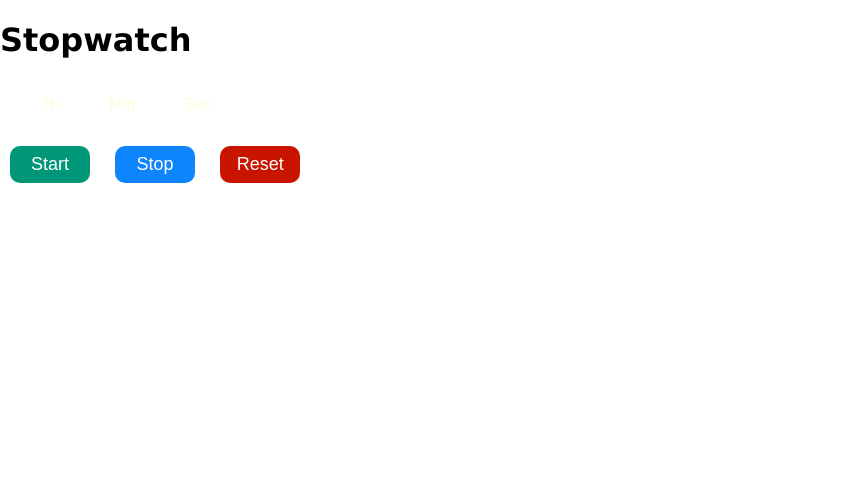
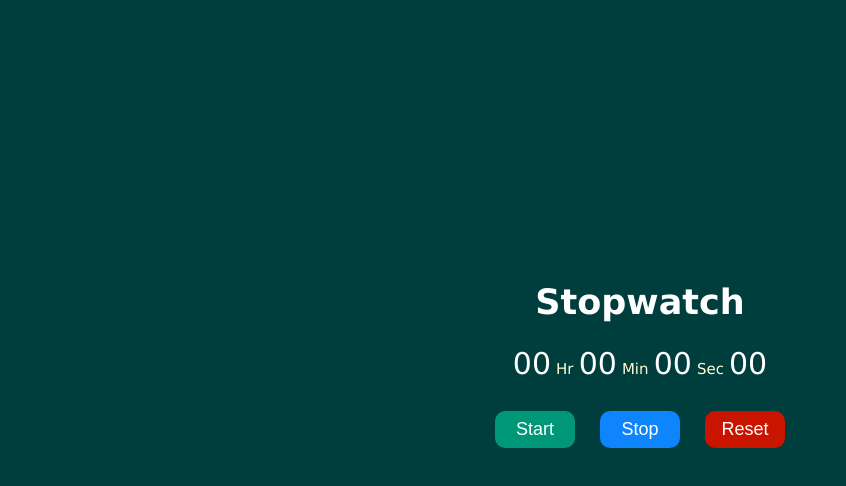
Before and after one commit to pratimaasapkota/Stopwatch, a plain HTML site: page index.html in a window 1280 px wide. Shown: the whole page, without its empty margins (0-846 px from the left). Drawn offline with Linux system fonts and the light colour scheme.

Commit message:
container css modify

```diff
--- a/style.css
+++ b/style.css
@@ -4,7 +4,15 @@ body {
     font-family: verdana;
   }
 
-  .
+  .container {
+    display: flex;
+    flex-direction: column;
+    justify-content: center;
+    align-items: center;
+    width: 100%;
+    height: 100vh;
+    background-color: rgb(0, 61, 61);
+  }
 
   h1 {
     color: white;
```
